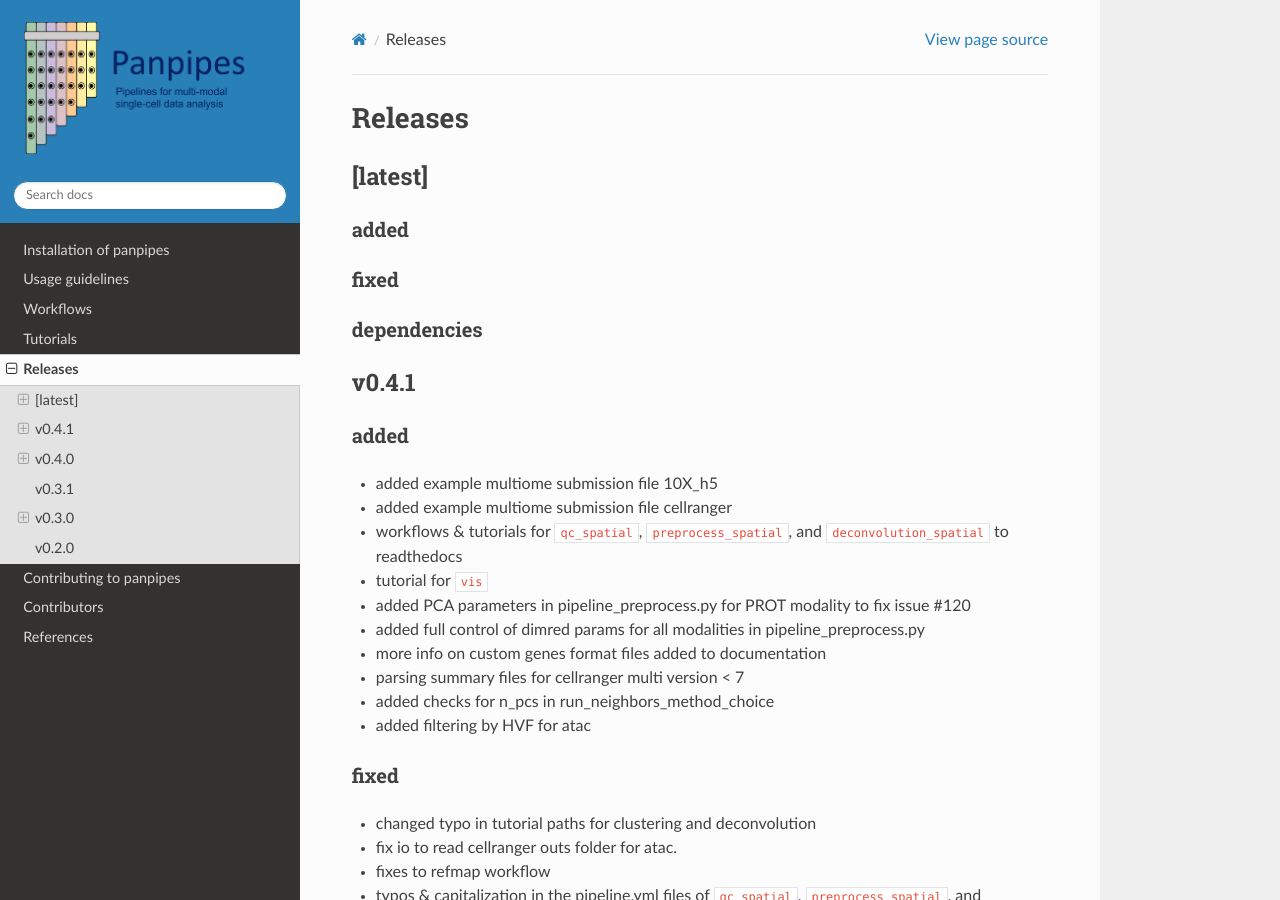
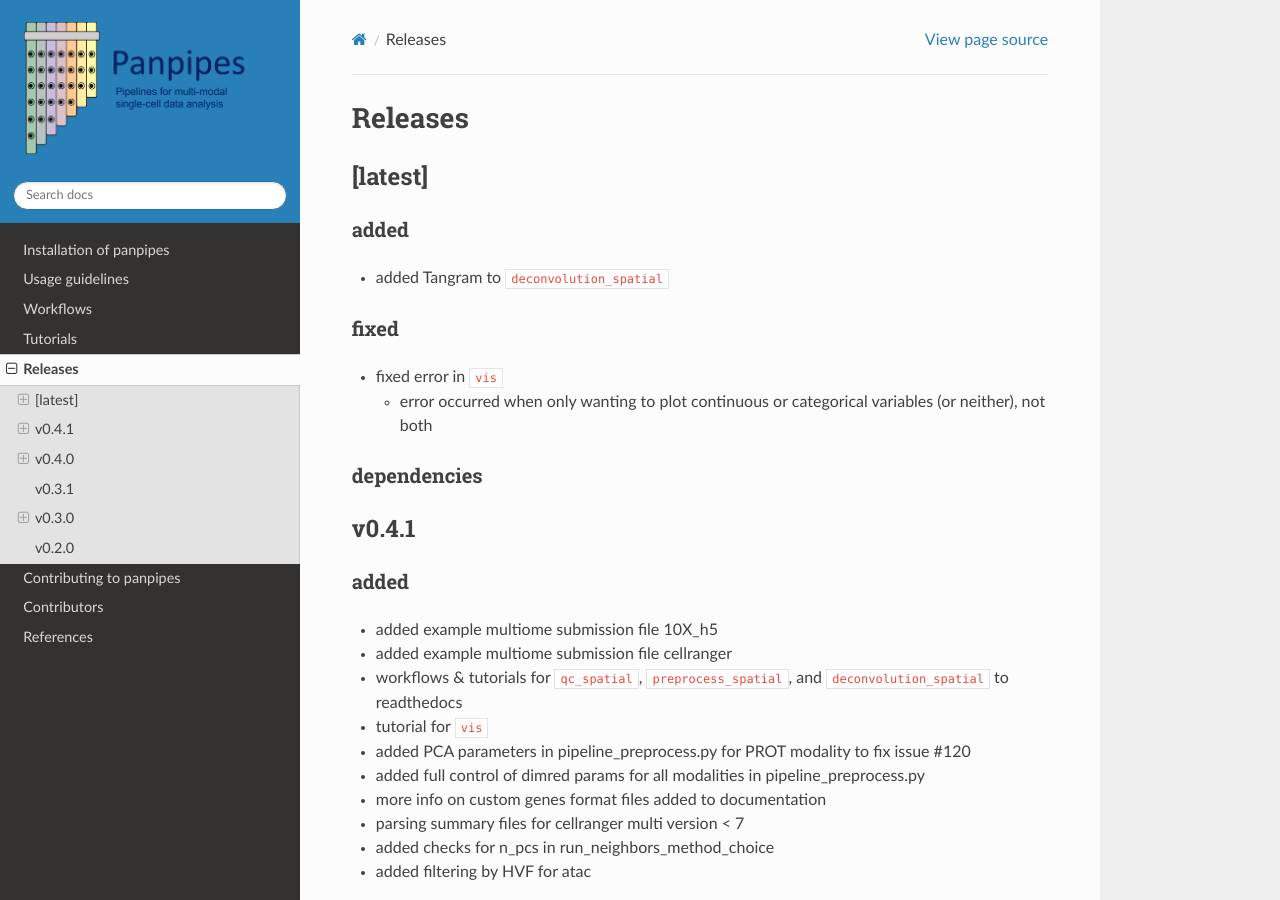
Before and after one commit to bio-la/panpipes-nextflow, a Sphinx documentation site: the page built from docs/release_notes.md, in a window 1280 px wide and 900 px high. Built offline with Sphinx 7.4.7 and the Read the Docs theme 2.0.0, drawn with Linux system fonts in a browser that asks for light colours.

Commit message:
release notes update

```diff
--- a/docs/release_notes.md
+++ b/docs/release_notes.md
@@ -5,7 +5,12 @@ Releases
 
 ### added
 
+- added Tangram to `deconvolution_spatial`
+
 ### fixed
+
+- fixed error in `vis`
+    - error occurred when only wanting to plot continuous or categorical variables (or neither), not both
 
 ### dependencies
 
```
